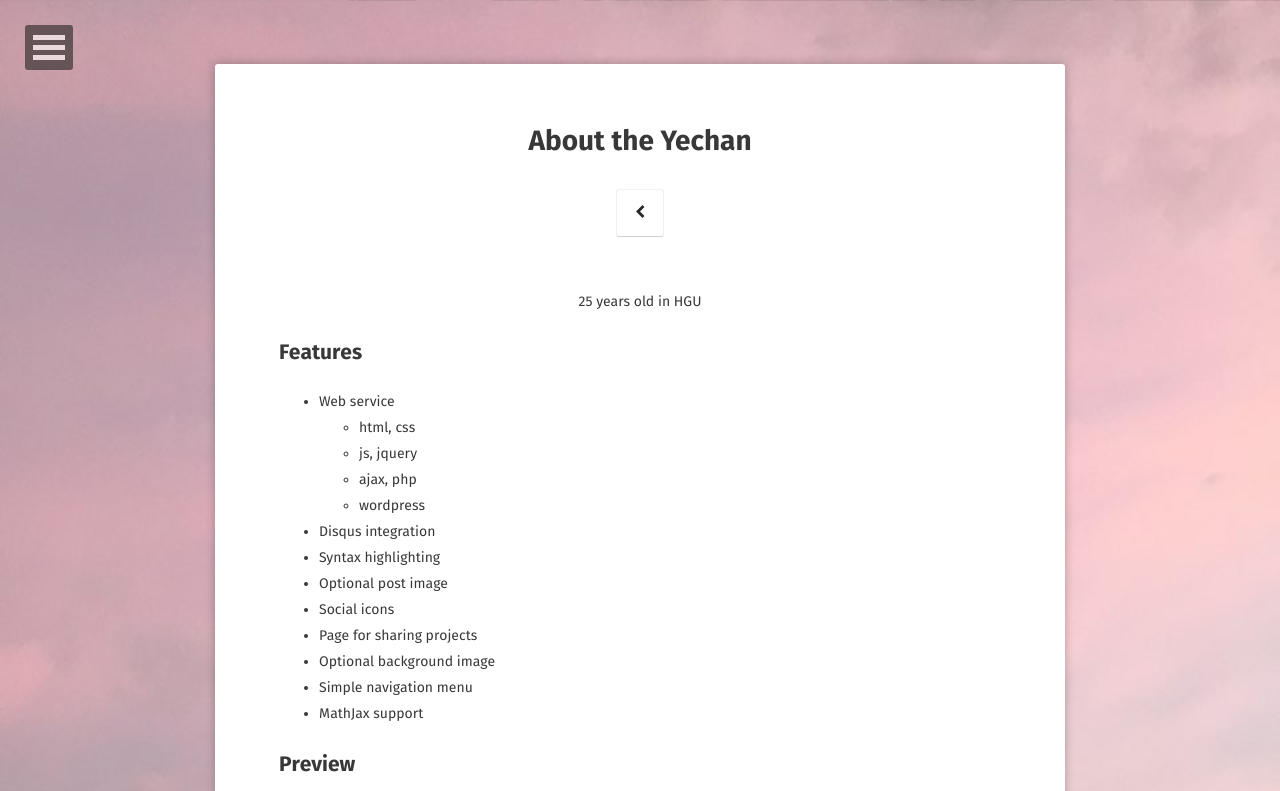
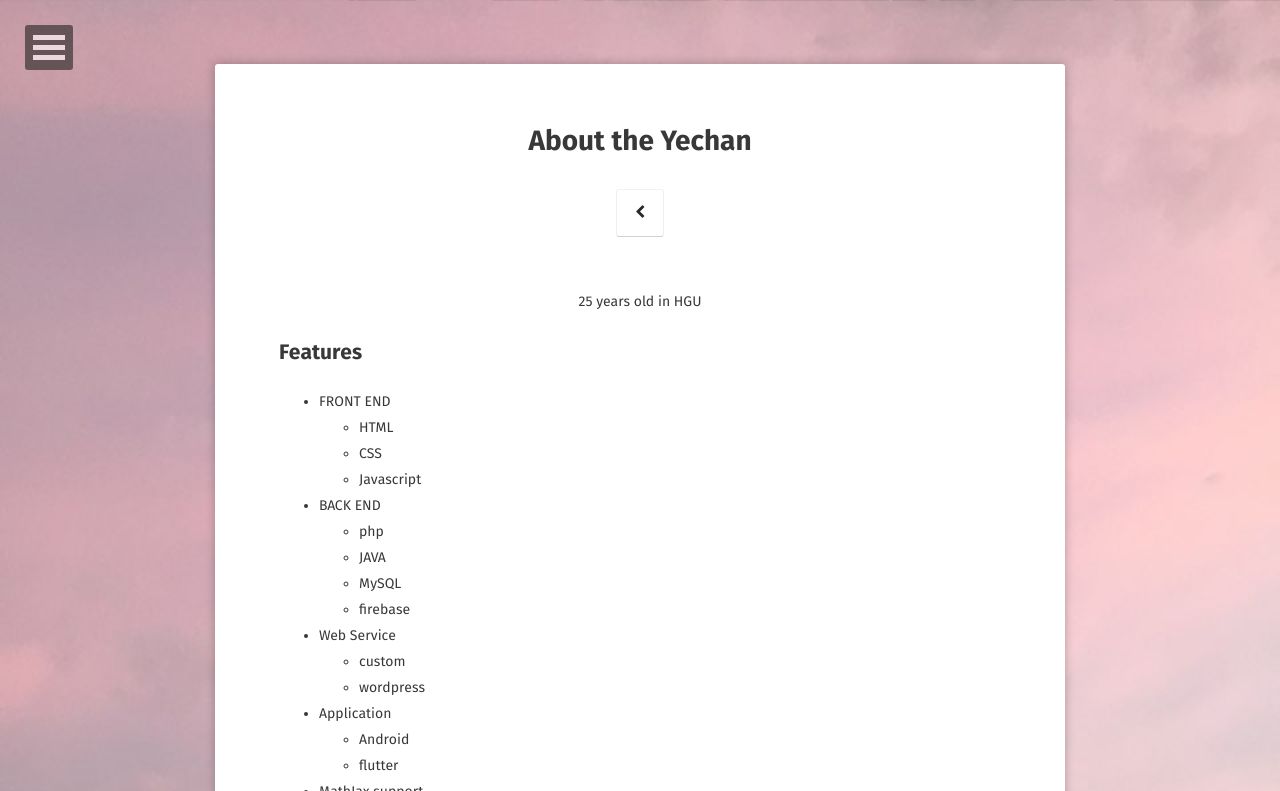
Before and after one commit to kangyechan/kangyechan.github.io, a Jekyll site: the page built from about/index.md, in a window 1280 px wide. Shown: the top 791 px of the page. Built offline with Jekyll 4.4.1, drawn with Linux system fonts in a browser that asks for light colours; some web fonts are replaced; grey boxes are pictures that could not be loaded.

Commit message:
About edit

```diff
--- a/about/index.md
+++ b/about/index.md
@@ -9,18 +9,21 @@ comments: false
 <center>25 years old in HGU</center>
 
 ## Features
-* Web service
-  * html, css
-  * js, jquery
-  * ajax, php
+* FRONT END
+  * HTML
+  * CSS
+  * Javascript
+* BACK END
+  * php
+  * JAVA
+  * MySQL
+  * firebase
+* Web Service
+  * custom
   * wordpress
-* Disqus integration
-* Syntax highlighting
-* Optional post image
-* Social icons
-* Page for sharing projects
-* Optional background image
-* Simple navigation menu
+* Application
+  * Android
+  * flutter
 * MathJax support
 
 ## Preview
```
